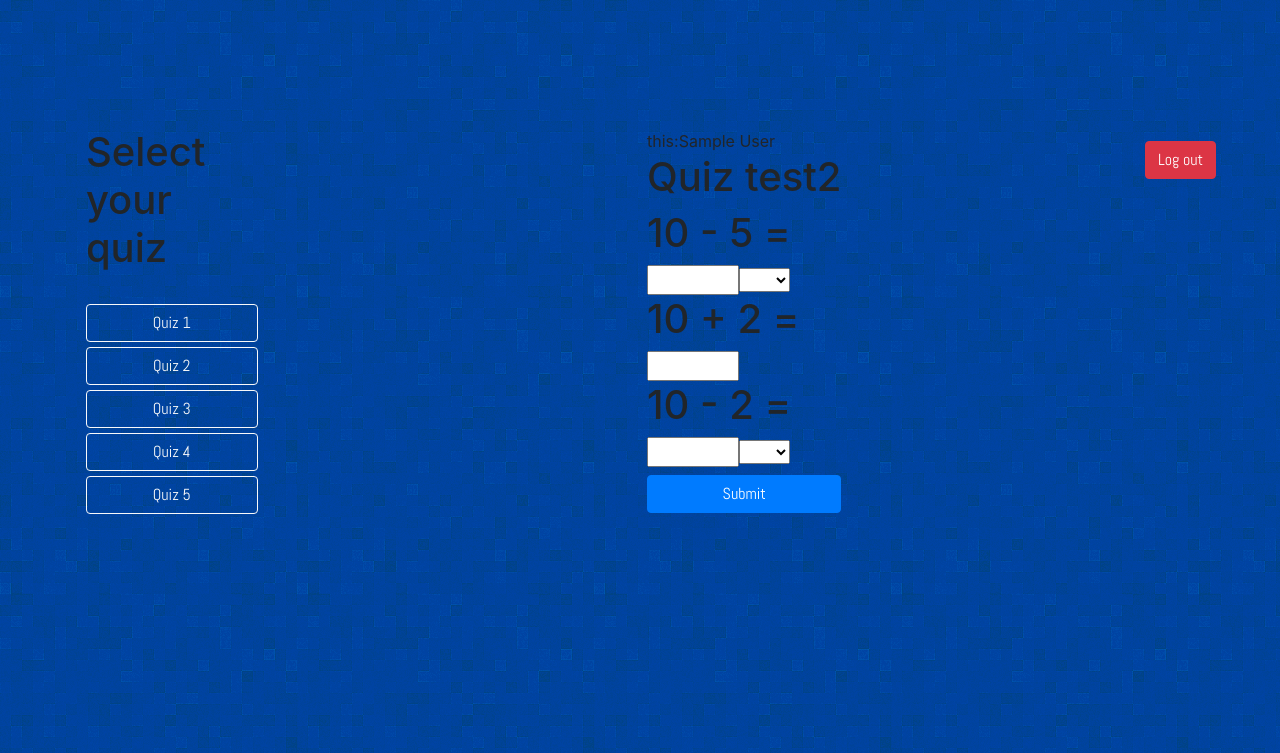
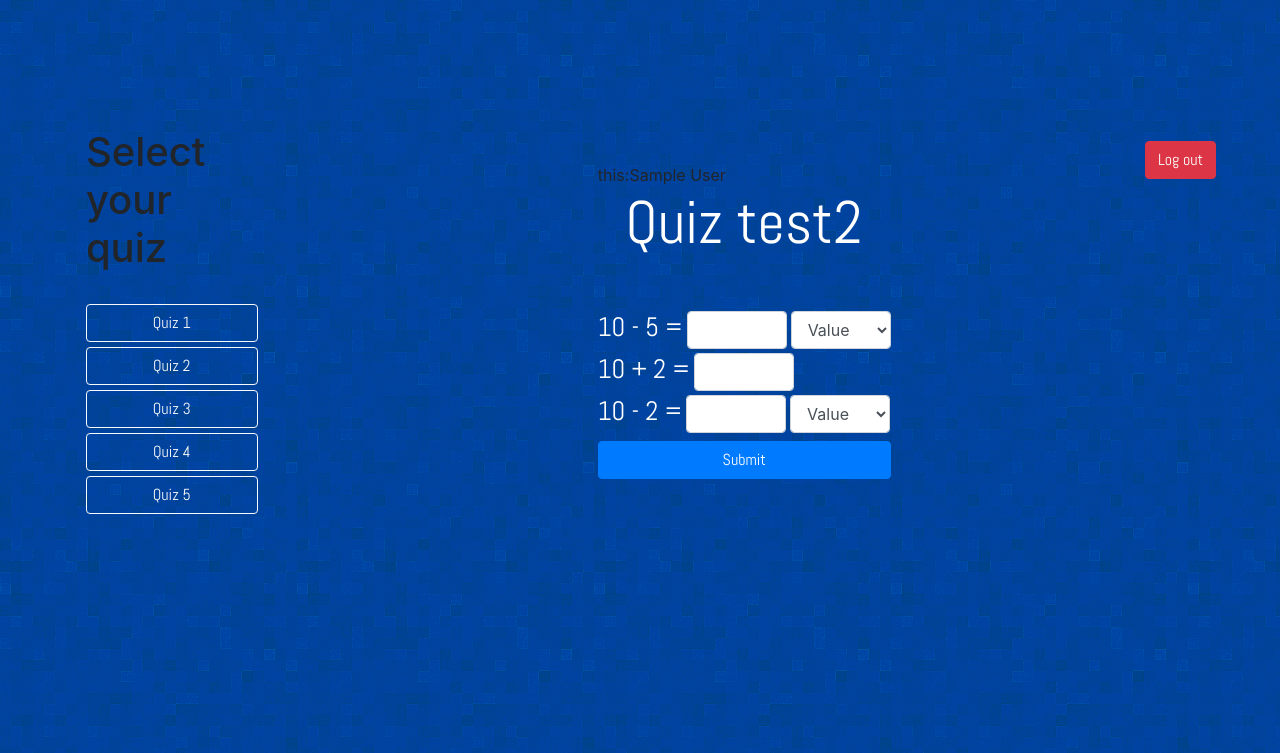
Before and after one commit to muusssari/php-quiz-web, a PHP site: page /index.php?page=1 in a window 1280 px wide. Shown: the top 753 px of the page. Run offline with PHP 8.4, Linux system fonts and the light colour scheme; the visitor is signed in with stand-in values (Sample User, id 1); data comes from the database, SQL or seed files in the repository; some libraries are stand-ins or nearby versions.

Commit message:
Quiz css changes

```diff
--- a/generatequiz.php
+++ b/generatequiz.php
@@ -16,12 +16,12 @@ $questions = $conn->query("SELECT idQuestion, question, qType FROM questions WHE
 if(isset($_SESSION['name'])){
     echo "this:".$_SESSION['name'];
 }
-$messures=array(' '=>1, 'μm'=>2,'mm'=>3,'cm'=>4,'dm'=>5,'mg'=>6,'kg'=>7);
+$messures=array('Value'=>1, 'μm'=>2,'mm'=>3,'cm'=>4,'dm'=>5,'mg'=>6,'kg'=>7);
 $options='';
 echo '<form action='.$_SERVER["PHP_SELF"].' method="POST">';
 echo "<label>";
 while($row = $quizName->fetch_assoc()) {
-    echo "<h1>" . $row["quiz"]. "</h1>";
+    echo "<h2>" . $row["quiz"]. "</h2>";
 
     //Luo niin monta tehtävää kun databasesta löytyy
     while($row = $questions->fetch_assoc()) {
@@ -36,17 +36,17 @@ while($row = $quizName->fetch_assoc()) {
             $selected=' ';
         }
 //--------------------------------------------------------------------------
-        echo "<h1>" . $row["question"]. "</h1>";
+        echo "<label><br>" . $row["question"]. "</label>";
 
         if(isset($_SESSION[$quizNumInput])){
-            echo "<input type='text'  name=". $quizNumInput ." size='4' value='".$_SESSION[$quizNumInput]."' onchange='chkinput(this.value, $quizNumInput);' >";
+            echo "<input  class='form-control form-control-genquiz' type='text'  name=". $quizNumInput ." size='4' value='".$_SESSION[$quizNumInput]."' onchange='chkinput(this.value, $quizNumInput);' >";
         }else {
-            echo "<input type='text'  name=". $quizNumInput ." size='4' onchange='chkinput(this.value, $quizNumInput);' >";
+            echo "<input  class='form-control form-control-genquiz' type='text'  name=". $quizNumInput ." size='4' onchange='chkinput(this.value, $quizNumInput);' >";
         }
 
         if($row["qType"] == 1) {
 
-            echo "<select name='". $quizNum."' onchange='chk(this.value, $quizNum);'>";
+            echo "<select class='form-control form-control-genquiz' name='". $quizNum."' onchange='chk(this.value, $quizNum);'>";
             $options = '';
             foreach($messures as $k => $v)
             {
--- a/style.css
+++ b/style.css
@@ -1,13 +1,6 @@
 body{
   background-image: url(pics/bg3.png);
 }
-<<<<<<< HEAD
-header{
-  display: block;
-  padding: 50px;
-  padding-bottom: 100px;
-}
-=======
 
 #dashWrap{
   display: grid;
@@ -15,7 +8,6 @@ header{
   color: white;
 }
 
->>>>>>> bca4faa35ef1ae2accc7dbaddd25bfcea1cad2d1
 .middle {
     position: absolute;
     top: 50%;
@@ -124,58 +116,29 @@ li{
     margin-left: 0;
 }
 
-.container {
-    font-family: 'Catamaran', sans-serif;
-    display: block;
-    position: relative;
-    padding-left: 55px;
-    margin-bottom: 12px;
-    cursor: pointer;
-    font-size: 22px;
-    -webkit-user-select: none;
-    -moz-user-select: none;
-    -ms-user-select: none;
-    user-select: none;
-  }
+.form-control-genquiz{
+  width: 100px!important;
+  display: inline!important;
+  margin-left: 4px;
+}
 
-  .container input {
-    position: absolute;
-    opacity: 0;
-    cursor: pointer;
-    height: 0;
-    width: 0;
-  }
 
-  .checkmark {
-    position: absolute;
-    top: 0;
-    left: 0;
-    height: 25px;
-    width: 25px;
-    background-color: #eee;
-  }
 
-  .checkmark:after {
-    content: "";
-    position: absolute;
-    display: none;
-  }
-  .container input:checked ~ .checkmark:after {
-    display: block;
-  }
+#right form label label{
+  color: white;
+  font-size: 20pt;
+  display: inline;
+  font-family: 'Abel', sans-serif;
+}
 
-  .container .checkmark:after {
-    left: 9px;
-    top: 5px;
-    width: 5px;
-    height: 10px;
-    border: solid white;
-    border-width: 0 3px 3px 0;
-    -webkit-transform: rotate(45deg);
-    -ms-transform: rotate(45deg);
-    transform: rotate(45deg);
-  }
+#right form label h2{
+  color: white;
+  font-size: 45pt;
+  display: block;
+  font-family: 'Abel', sans-serif;
+  text-align: center;
+}
 
-  .container input:checked ~ .checkmark {
-    background-color: #2196F3;
-  }
+#right form{
+  width: 100%;
+}
```
